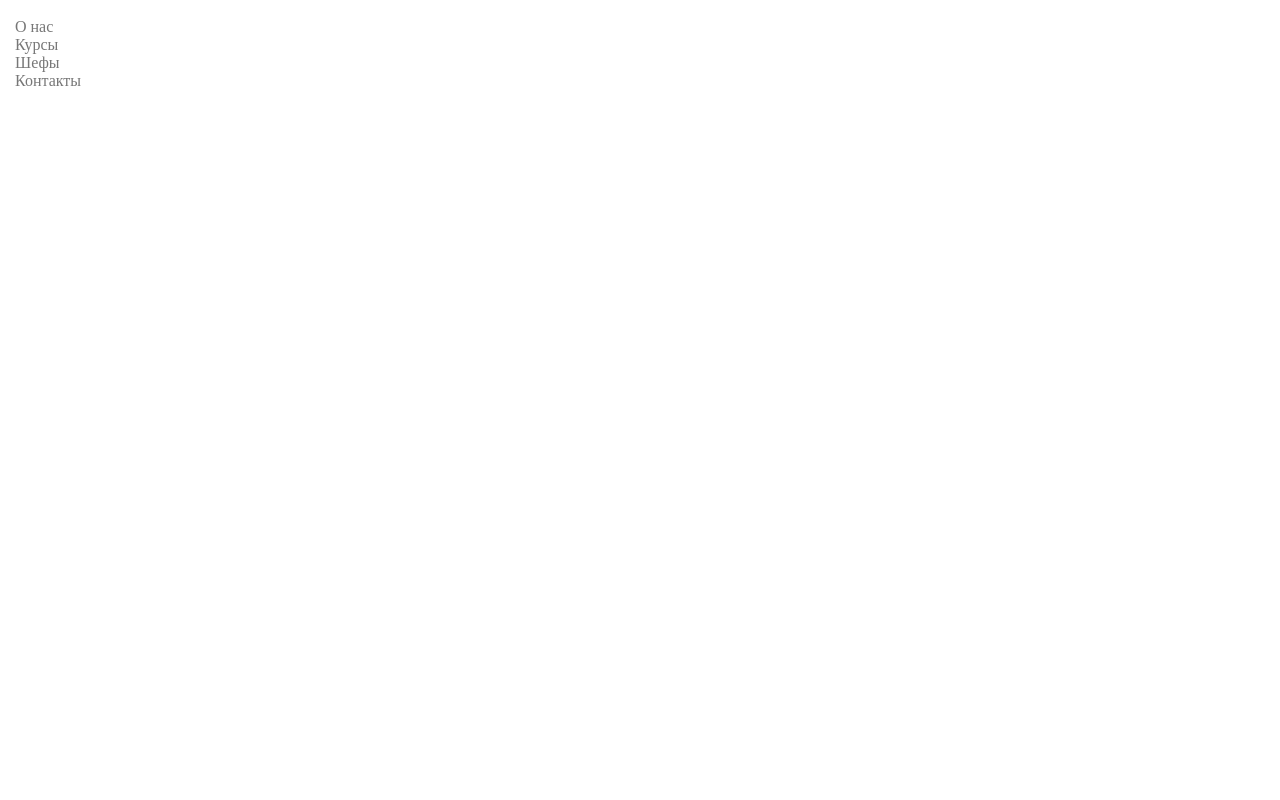
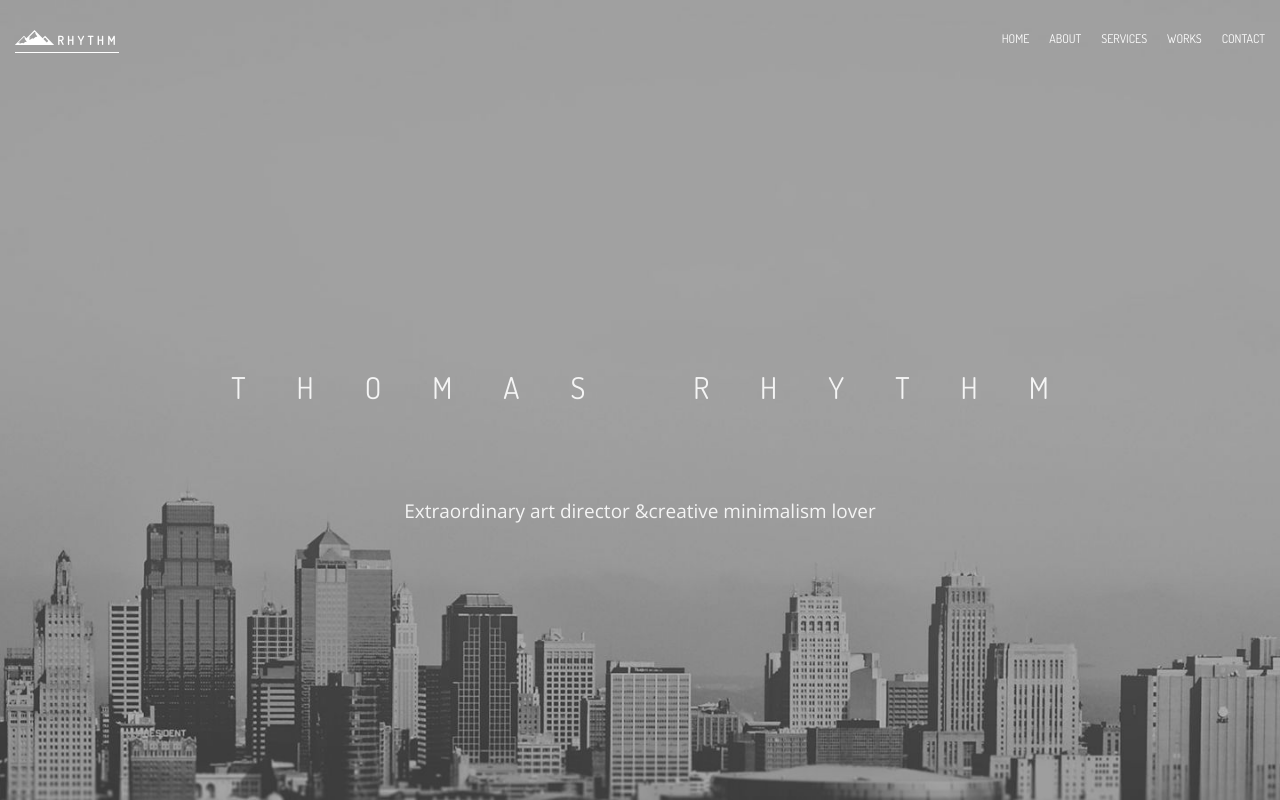
Before and after one commit to maxnywa/landing, a plain HTML site: page index.html in a window 1280 px wide. Drawn offline with nearby package versions, Linux system fonts and the light colour scheme.

Commit message:
block inner has been done

```diff
--- a/css/style.css
+++ b/css/style.css
@@ -3,12 +3,13 @@
 	box-sizing: border-box;
 }
 body{
+	font:  300 15px/1 'Open Sans', sans-serif;
+	color:#777;
 	margin: 0;
 	background-color: #fff;
-	font:  300 15/1 'Open Sans', sans-serif;
-	color:#777;
+
 }
-h1, h2, h3, h4, h5, h6, p{
+h1, h2, h3, h4, h5, h6{
 	margin: 0;
 	font-weight: normal;
 }
@@ -39,6 +40,25 @@ blockquote{
 	margin: 0;
 }
 /* ==== Reset end ===== */
+
+/* ==== Default classes start ===== */
+.text-right{
+	text-align: right;
+}
+.text-center{
+	text-align: center;
+}
+.text-justify{
+	text-align: justify;
+}
+.bg-black{
+	background-color: #111;
+}
+.bg-grey{
+	background-color: #f8f8f8;
+}
+/* ==== Default classes end ===== */
+
 /* ==== Default components start ===== */
 .default-section{
 	padding: 135px 0;
@@ -91,12 +111,11 @@ blockquote span,
 	letter-spacing: .2em;
 }
 .btn {
+	font: 400 12px/1 'Open Sans', sans-serif;
 	display: inline-block;
 	padding: 12px 20px;
 	border-radius: 2px;
-	font-size: 12px;
 	text-transform: uppercase;
-	font-weight: 400;
 }
 
 .btn.btn-default {
@@ -121,21 +140,70 @@ blockquote span,
 	padding: 7px 15px;
 	font-size: 11px;
 }
+.header{
+	position: fixed;
+	left: 0;
+	top:0;
+	width: 100%;
+	z-index: 99;
+	padding: 25px 0;
+	font-size: 12px;
+	overflow: hidden;
+}
+.header .logo{
+	float: left;
+	padding: 5px 0;
+	border-bottom: 1px solid #fff;
+}
+.header .logo span{
+	font-weight:600;
+	letter-spacing: 0.3em;
+}
+.header .header-nav{
+	float: right;
+}
+.header .header-nav li{
+	float: left;
+	font-weight: normal;
+	line-height: 28px;
+}
+.header .header-nav li + li {
+	margin-left: 20px;
+}
+
 /* ==== Default components end ===== */
-/* ==== Default classes start ===== */
-.text-right{
-	text-align: right;
+
+/* ==== Customs styles start ===== */
+.inner{
+	background: #000 url('../img/bg.jpg') no-repeat center/cover;
+	height: 100vh;
+	text-align: center;
+	padding-top: 92px;
 }
-.text-center{
-	text-align: center;
+
+.inner::before {
+    content: '';
+    display: inline-block;
+    height: 100%;
+    vertical-align: middle;
+    margin-left:-4px;
 }
-.text-justify{
-	text-align: justify;
+.inner-content{
+    display: inline-block;
+	vertical-align: middle;
+	color:rgba(254, 254, 254, 0.9);
 }
-.bg-black{
-	background-color: #111;
+.inner-content h1{
+	font-size: 30px;
+	letter-spacing: 1.7em;
+	margin-bottom: 100px;
+	text-indent: 1.7em;
+	color:rgba(254, 254, 254, 0.9);
 }
-.bg-grey{
-	background-color: #f8f8f8;
+/* или как вариант задать цвет текста через .inner-content>*{}
+не знаю как лучше */
+.inner-content span{
+	font-size: 19px;
 }
-/* ==== Default classes end ===== */
+
+/* ==== Customs styles end ===== */
--- a/index.html
+++ b/index.html
@@ -22,15 +22,19 @@
       <div class="container-fluid">
         <div class="logo">
           <a href="#">
-            <img src="img/Logo.png" alt="">
+            <img src="img/mountains.png" alt="">
           </a>
+          <span class="title title-white">
+            rhythm
+          </span>
         </div>
         <!-- / logo -->
-        <ul class="header-nav">
-          <li><a href="#">О нас</a></li>
-          <li><a href="#">Курсы</a></li>
-          <li><a href="#">Шефы</a></li>
-          <li><a href="#">Контакты</a></li>
+        <ul class="header-nav title title-white">
+          <li><a href="#">home</a></li>
+          <li><a href="#">about</a></li>
+          <li><a href="#">services</a></li>
+          <li><a href="#">works</a></li>
+          <li><a href="#">contact</a></li>
         </ul>
         <!-- / header-nav -->
       </div>
@@ -41,7 +45,9 @@
     <div class="main">
       <div class="inner">
         <div class="inner-content">
-
+          <h1 class="title">Thomas Rhythm</h1>
+          <span>Extraordinary art director &amp;creative minimalism lover
+          </span>
         </div>
         <!-- /inner-content -->
       </div>
```
Also changed, not shown: img/bg.jpg (added), img/mountains.png (added).
